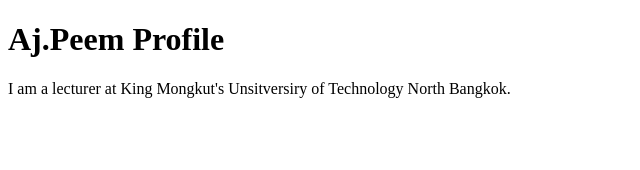
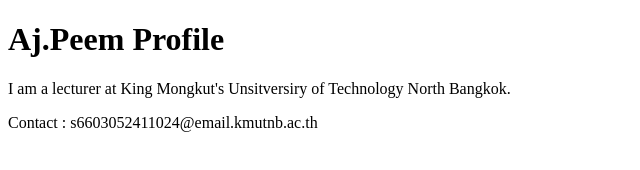
Before and after one commit to PantakarHumYai/github-desktop-project, a plain HTML site: page index.html in a window 1280 px wide. Shown: the whole page, without its empty margins (0-640 px from the left). Drawn offline with Linux system fonts and the light colour scheme.

Commit message:
Add Contact Me

```diff
--- a/index.html
+++ b/index.html
@@ -9,5 +9,6 @@
     <h1>Aj.Peem Profile</h1>
     <p>I am a lecturer at King Mongkut's
     Unsitversiry of Technology North Bangkok.</p>
+        <footer>Contact : s6603052411024@email.kmutnb.ac.th</footer>
 </body>
 </html>
```
